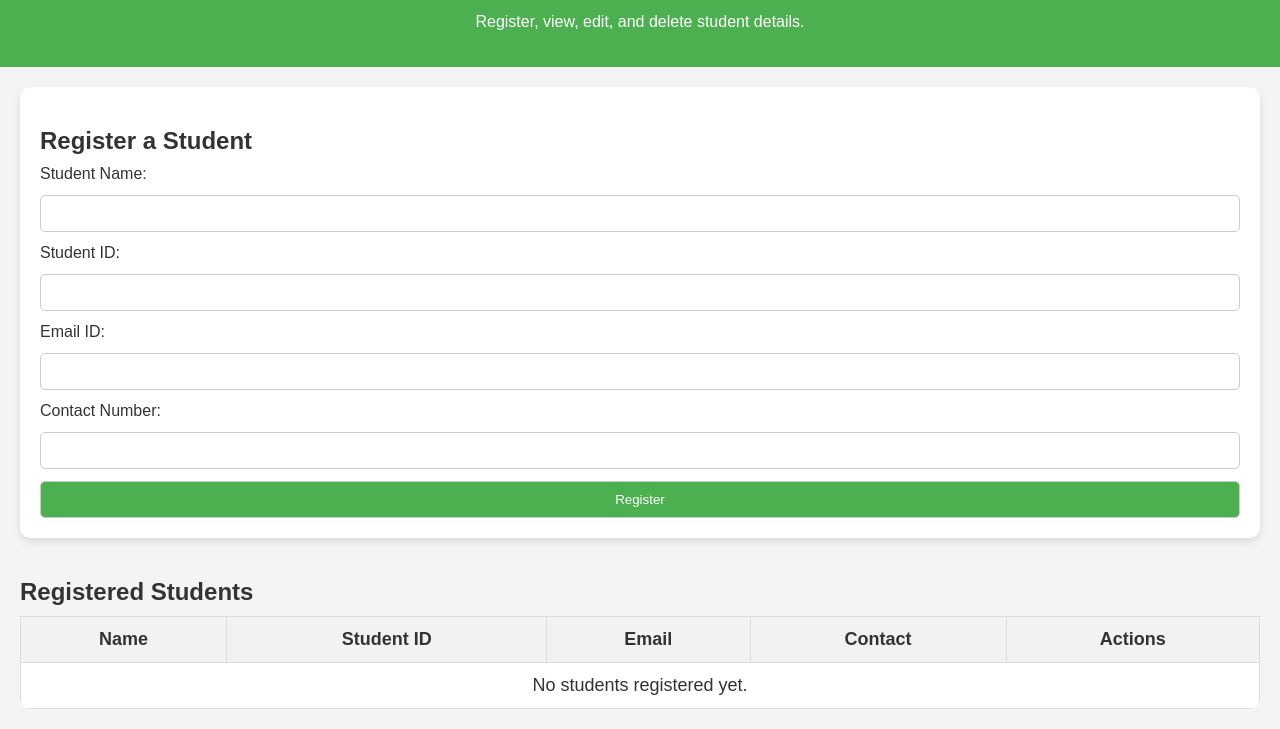
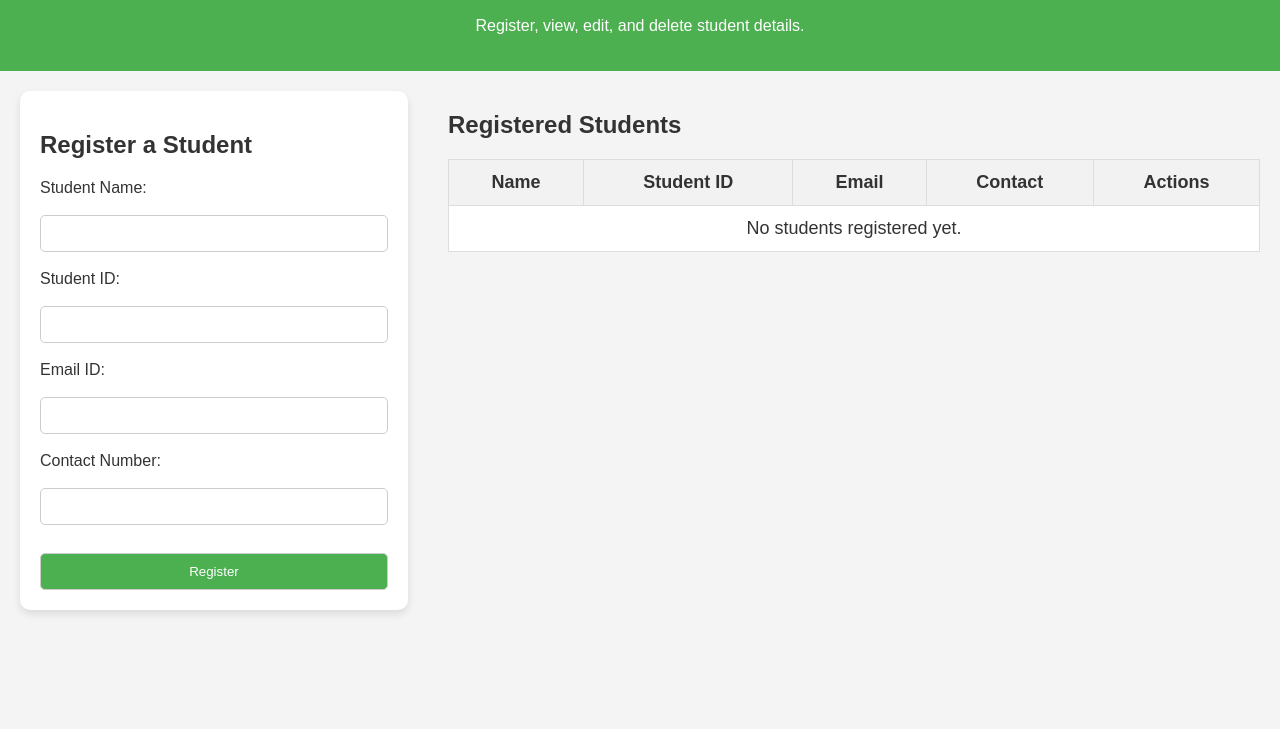
Before and after one commit to vinaylm3/Student-Registration-System, a plain HTML site: page index.html in a window 1280 px wide. Shown: the part 81-810 px from the top of the page. Drawn offline with Linux system fonts and the light colour scheme.

Commit message:
Refactored style.css file

```diff
--- a/index.html
+++ b/index.html
@@ -28,7 +28,7 @@
                 <input type="email" id="email" name="email">
 
                 <label for="contact">Contact Number:</label>
-                <input type="tel" id="contact" name="contact" minlength="10">
+                <input type="tel" id="contact" name="contact">
 
                 <button type="submit">Register</button>
             </form>
--- a/style.css
+++ b/style.css
@@ -15,7 +15,7 @@
 }
 
 h1, h2 {
-    margin-bottom: 10px;
+    margin-bottom: 20px;
 }
 
 /* Form Styling */
@@ -30,7 +30,7 @@
 form {
     display: flex;
     flex-direction: column;
-    gap: 12px;
+    gap: 18px;
 }
 
 input, button {
@@ -44,6 +44,7 @@
     color: white;
     cursor: pointer;
     transition: 0.3s;
+    margin-top: 10px;
 }
 
 button:hover {
@@ -118,6 +119,16 @@
 }
 
 @media (min-width: 1025px) {
+    main {
+        display: flex;
+    }
+    .form-section {
+        width: 30%;
+        margin-right: 20px;
+    }
+    .display-section {
+        width: 70%;
+    }
     table {
         font-size: 18px;
     }
```
Also changed, not shown: script.js (line endings or trailing spaces).
